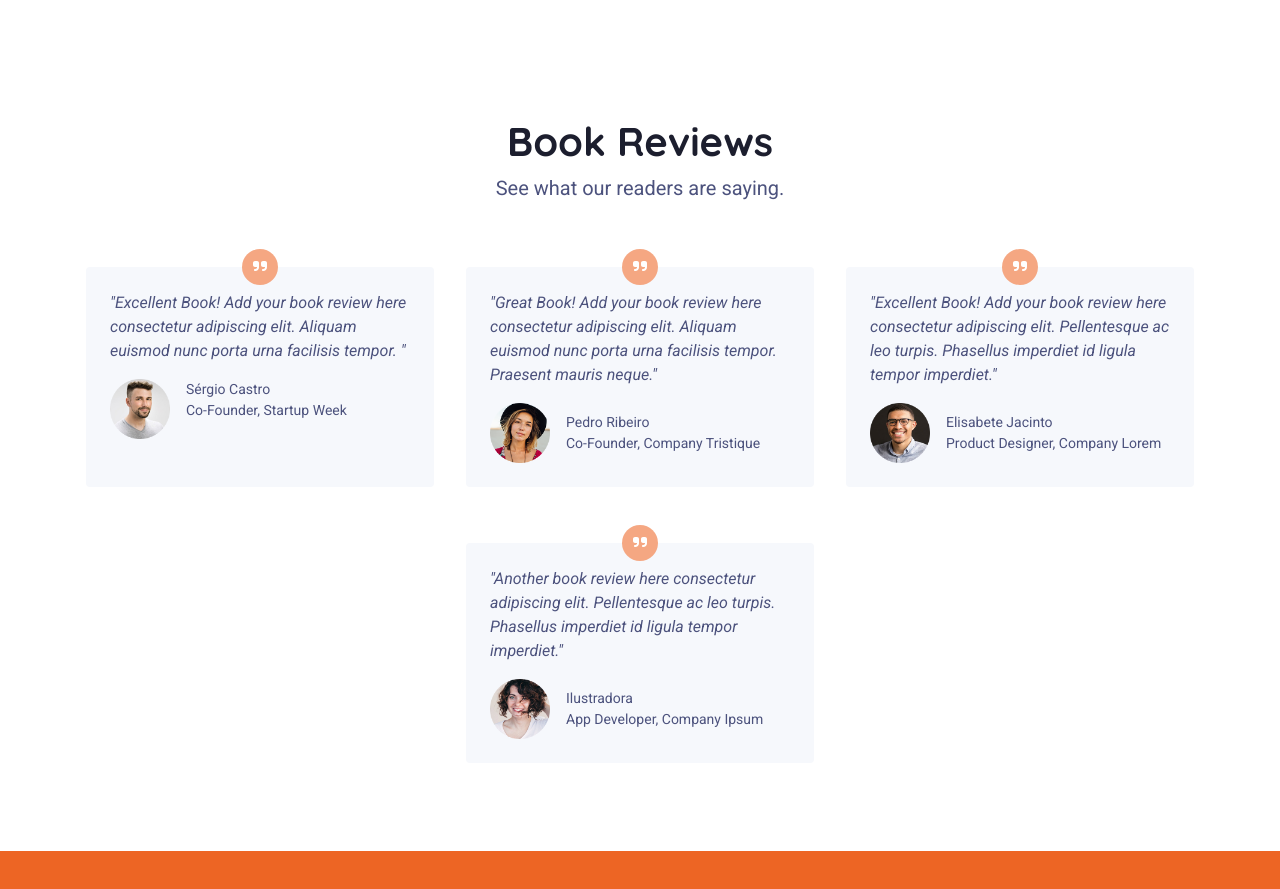
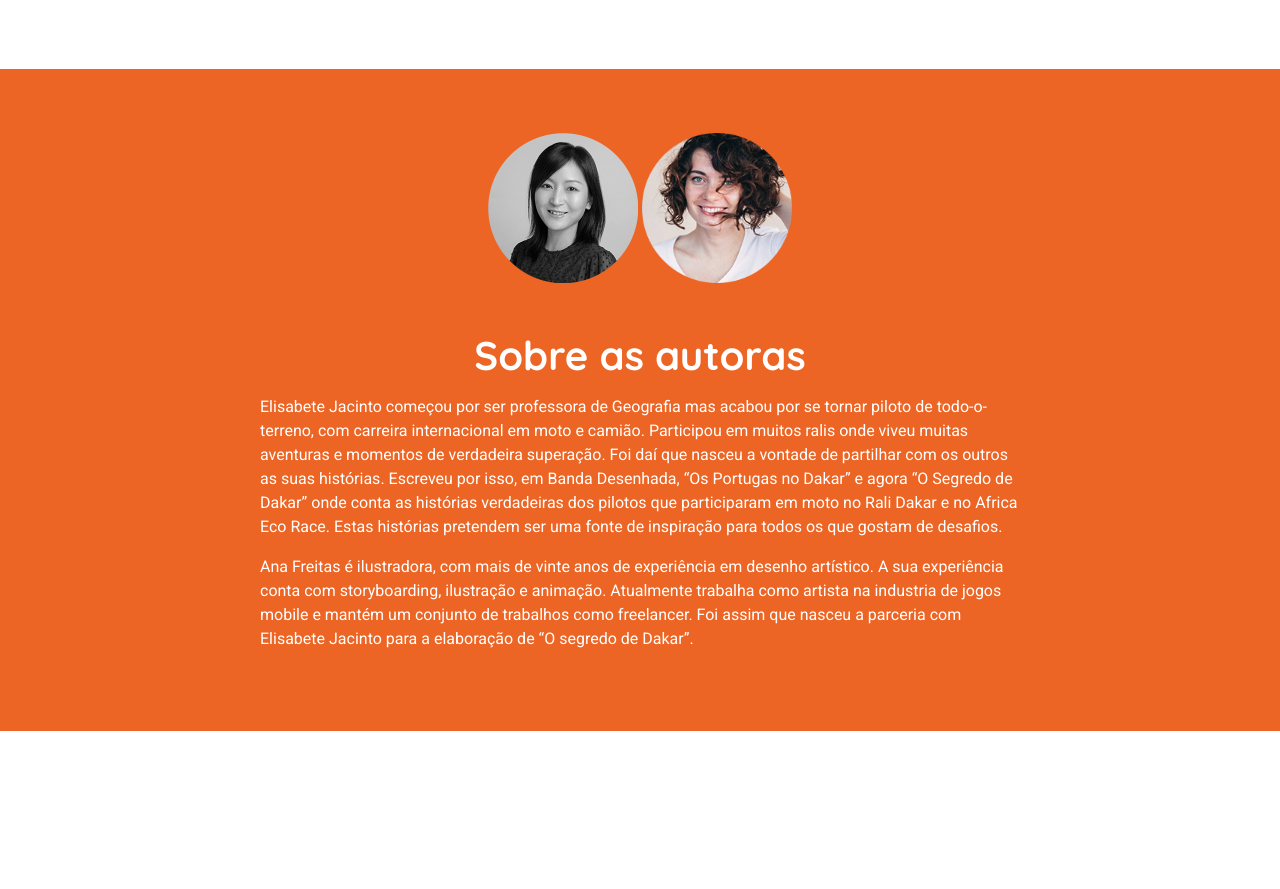
Before and after one commit to itcenterpt/bd-dakar, a website: page index.html in a window 1280 px wide. Shown: the part 1899-2788 px from the top of the page. After the commit the page ends 2630 px from the top, so only its background shows below. Drawn offline with Linux system fonts and the light colour scheme.

Commit message:
update files

```diff
--- a/index.html
+++ b/index.html
@@ -62,7 +62,7 @@
 								        </blockquote><!--//item-->
 								        <div class="source row gx-md-3 gy-3 gy-md-0 align-items-center">
 									        <div class="col-12 col-md-auto text-center text-md-start">
-									            <img class="source-profile" src="Website/assets/images/profiles/profile-1.png" alt="image" >
+									            <img class="source-profile" src="Website/assets/images/profiles/Sergio-Castro.jpeg" alt="image" >
 									        </div><!--//col-->
 									        <div class="col source-info text-center text-md-start">
 										        <div class="source-name">Sérgio Castro</div>
@@ -76,7 +76,7 @@
 								        </blockquote><!--//item-->
 								        <div class="source row gx-md-3 gy-3 gy-md-0 align-items-center">
 									        <div class="col-12 col-md-auto text-center text-md-start">
-									            <img class="source-profile" src="Website/assets/images/profiles/profile-3.png" alt="image" >
+									            <img class="source-profile" src="Website/assets/images/profiles/Pedro-Ribeiro.jpeg" alt="image" >
 									        </div><!--//col-->
 									        <div class="col source-info text-center text-md-start">
 										        <div class="source-name">Pedro Ribeiro</div>
@@ -89,7 +89,7 @@
 											“Contar a história da participação do Sérgio e do Pedro no rali é demonstrar que a superação está ao alcance de todos... e que podemos sempre ir um pouco mais longe!"								        </blockquote><!--//item-->
 								        <div class="source row gx-md-3 gy-3 gy-md-0 align-items-center">
 									        <div class="col-12 col-md-auto text-center text-md-start">
-									            <img class="source-profile" src="Website/assets/images/profiles/profile-2.png" alt="image" >
+									            <img class="source-profile" src="Website/assets/images/profiles/Elisabete-Jacinto.jpeg" alt="image" >
 									        </div><!--//col-->
 									        <div class="col source-info text-center text-md-start">
 										        <div class="source-name">Elisabete Jacinto</div>
@@ -102,7 +102,7 @@
 											“Ilustrar esta BD foi para mim muito enriquecedor, aprendi muito ao longo deste projeto e estou muito contente com o resultado conseguido por todos os que nele participaram.”								        </blockquote><!--//item-->
 								        <div class="source row gx-md-3 gy-3 gy-md-0 align-items-center">
 									        <div class="col-12 col-md-auto text-center text-md-start">
-									            <img class="source-profile" src="Website/assets/images/profiles/profile-4.png" alt="image" >
+									            <img class="source-profile" src="Website/assets/images/profiles/Ana-Freitas.jpeg" alt="image" >
 									        </div><!--//col-->
 									        <div class="col source-info text-center text-md-start">
 										        <div class="source-name">Ana Freitas</div>
@@ -185,84 +185,6 @@
 	    </div><!--//container-->
     </section><!--//content-section-->
 
-    <section id="reviews-section" class="reviews-section py-5">
-	    <div class="container">
-		    <h2 class="section-heading text-center">Book Reviews</h2>
-		    <div class="section-intro text-center single-col-max mx-auto mb-5">See what our readers are saying. </div>
-		    <div class="row justify-content-center">
-			    <div class="item col-12 col-lg-4 p-3 mb-4">
-				    <div class="item-inner theme-bg-light rounded p-4">
-
-					    <blockquote class="quote">
-					        "Excellent Book! Add your book review here consectetur adipiscing elit. Aliquam euismod nunc porta urna facilisis tempor. "
-				        </blockquote><!--//item-->
-				        <div class="source row gx-md-3 gy-3 gy-md-0">
-					        <div class="col-12 col-md-auto text-center text-md-start">
-					            <img class="source-profile" src="Website/assets/images/profiles/profile-1.png" alt="image" >
-					        </div><!--//col-->
-					        <div class="col source-info text-center text-md-start">
-						        <div class="source-name">Sérgio Castro</div>
-						        <div class="soure-title">Co-Founder, Startup Week</div>
-						    </div><!--//col-->
-				        </div><!--//source-->
-				        <div class="icon-holder"><i class="fas fa-quote-right"></i></div>
-				    </div><!--//inner-->
-			    </div><!--//item-->
-			    <div class="item col-12 col-lg-4 p-3 mb-4">
-				    <div class="item-inner theme-bg-light rounded p-4">
-					    <blockquote class="quote">
-					        "Great Book! Add your book review here consectetur adipiscing elit. Aliquam euismod nunc porta urna facilisis tempor. Praesent mauris neque."
-				        </blockquote><!--//item-->
-				        <div class="source row gx-md-3 gy-3 gy-md-0 align-items-center">
-					        <div class="col-12 col-md-auto text-center text-md-start">
-					            <img class="source-profile" src="Website/assets/images/profiles/profile-2.png" alt="image" >
-					        </div><!--//col-->
-					        <div class="col source-info text-center text-md-start">
-						        <div class="source-name">Pedro Ribeiro</div>
-						        <div class="soure-title">Co-Founder, Company Tristique</div>
-						    </div><!--//col-->
-				        </div><!--//source-->
-
-				         <div class="icon-holder"><i class="fas fa-quote-right"></i></div>
-				    </div><!--//inner-->
-			    </div><!--//item-->
-			    <div class="item col-12 col-lg-4 p-3 mb-4">
-				    <div class="item-inner theme-bg-light rounded p-4">
-					    <blockquote class="quote">
-					        "Excellent Book! Add your book review here consectetur adipiscing elit. Pellentesque ac leo turpis. Phasellus imperdiet id ligula tempor imperdiet."
-				        </blockquote><!--//item-->
-				        <div class="source row gx-md-3 gy-3 gy-md-0 align-items-center">
-					        <div class="col-12 col-md-auto text-center text-md-start">
-					            <img class="source-profile" src="Website/assets/images/profiles/profile-3.png" alt="image" >
-					        </div><!--//col-->
-					        <div class="col source-info text-center text-md-start">
-						        <div class="source-name">Elisabete Jacinto</div>
-						        <div class="soure-title">Product Designer, Company Lorem</div>
-						    </div><!--//col-->
-				        </div><!--//source-->
-				         <div class="icon-holder"><i class="fas fa-quote-right"></i></div>
-				    </div><!--//inner-->
-			    </div><!--//item-->
-			    <div class="item col-12 col-lg-4 p-3 mb-4">
-				    <div class="item-inner theme-bg-light rounded p-4">
-					    <blockquote class="quote">
-					        "Another book review here consectetur adipiscing elit. Pellentesque ac leo turpis. Phasellus imperdiet id ligula tempor imperdiet."
-				        </blockquote><!--//item-->
-				        <div class="source row gx-md-3 gy-3 gy-md-0 align-items-center">
-					        <div class="col-12 col-md-auto text-center text-md-start">
-					            <img class="source-profile" src="Website/assets/images/profiles/profile-4.png" alt="image" >
-					        </div><!--//col-->
-					        <div class="col source-info text-center text-md-start">
-						        <div class="source-name">Ilustradora</div>
-						        <div class="soure-title">App Developer, Company Ipsum</div>
-						    </div><!--//col-->
-				        </div><!--//source-->
-				        <div class="icon-holder"><i class="fas fa-quote-right"></i></div>
-				    </div><!--//inner-->
-			    </div><!--//item-->
-	    </div><!--//container-->
-    </section><!--//reviews-section-->
-
     <section id="author-section" class="author-section section theme-bg-primary py-5">
 	    <div class="container py-3">
 		    <div class="author-profile text-center mb-5">
@@ -278,7 +200,6 @@
 					Ana Freitas é ilustradora, com mais de vinte anos de experiência em desenho artístico. A sua experiência conta com storyboarding, ilustração e animação. Atualmente trabalha como artista na industria de jogos mobile e mantém um conjunto de trabalhos como freelancer. Foi assim que nasceu a parceria com Elisabete Jacinto para a elaboração de “O segredo de Dakar”.
 				</p>
 		    </div><!--//author-bio-->
-
 	    </div><!--//container-->
     </section><!--//author-section-->
 
```
Also changed, not shown: Website/assets/images/profiles/Ana-Freitas.jpeg (added), Website/assets/images/profiles/Elisabete-Jacinto.jpeg (added), Website/assets/images/profiles/Pedro-Ribeiro.jpeg (added), Website/assets/images/profiles/Sergio-Castro.jpeg (added).
